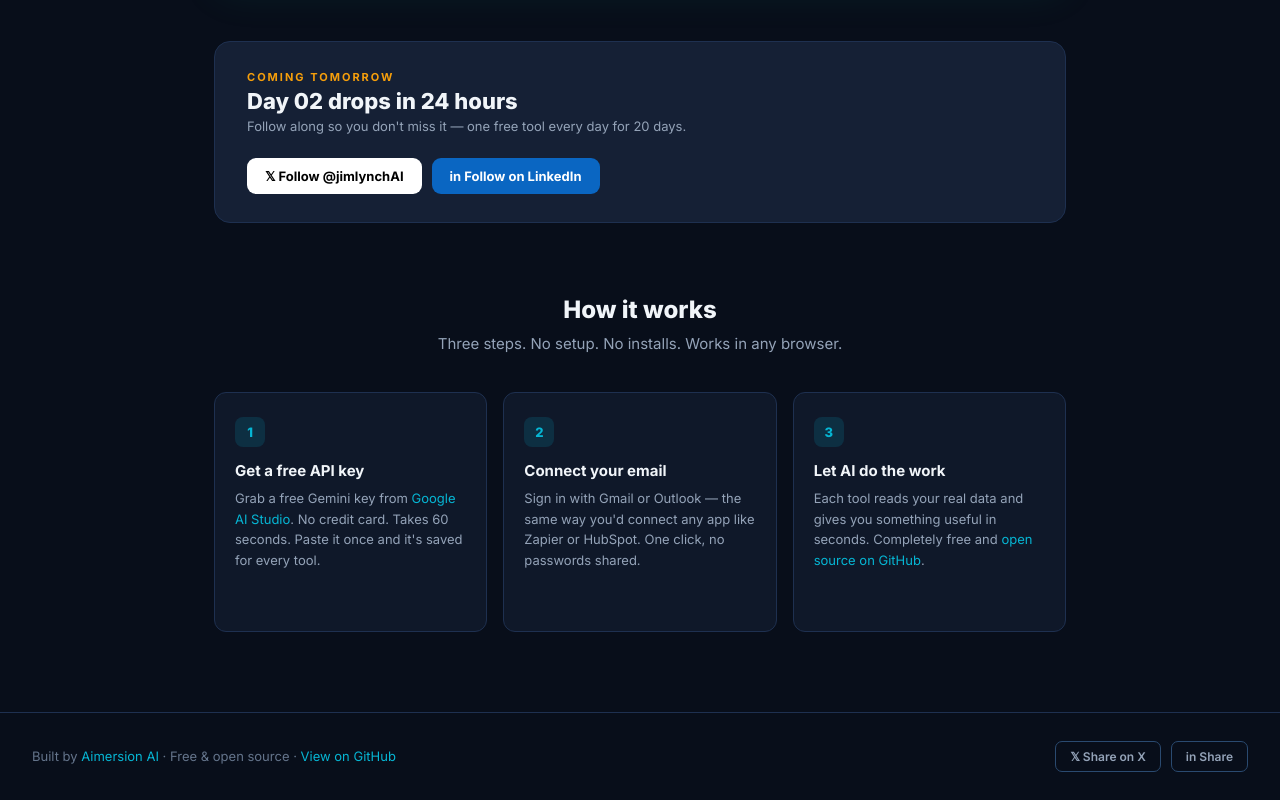
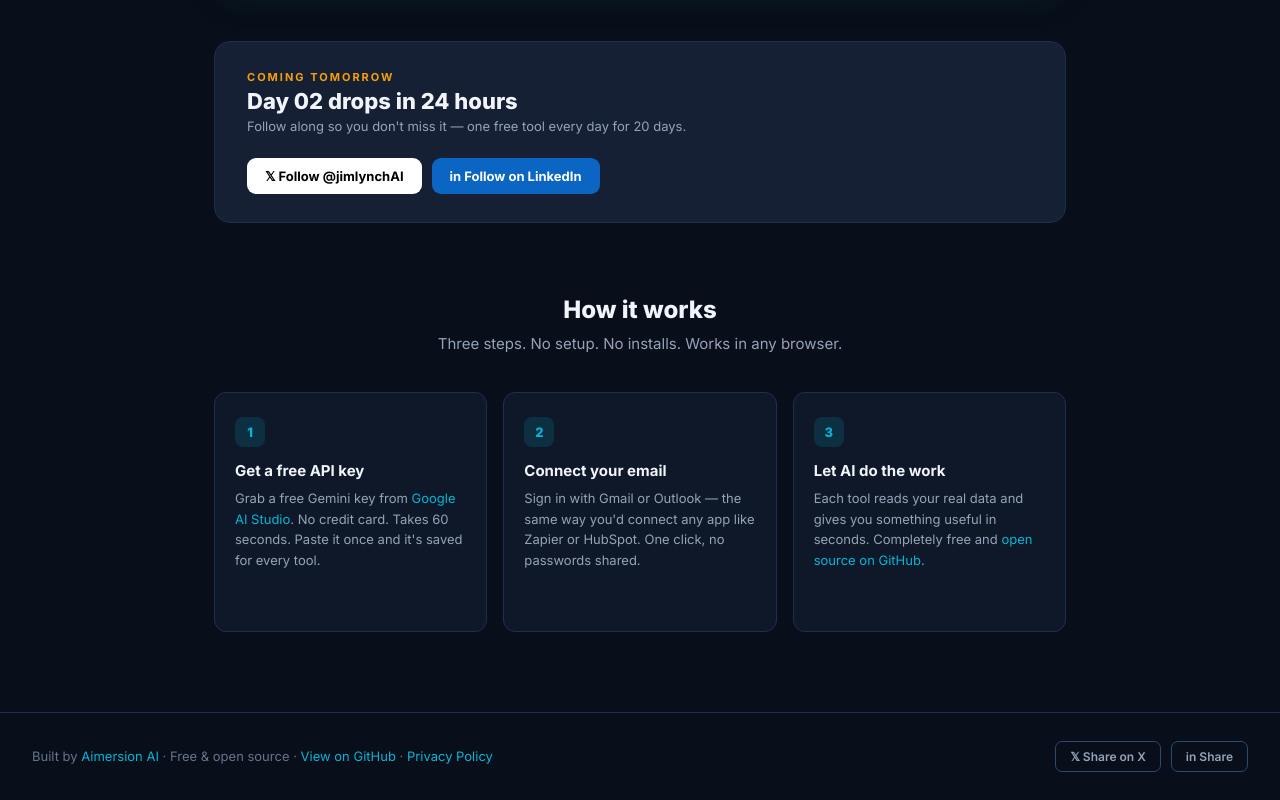
Before and after one commit to aimersion/ai-automations, a plain HTML site: page index.html in a window 1280 px wide. Shown: the part 1144-1944 px from the top of the page. Drawn offline with Linux system fonts and the light colour scheme.

Commit message:
Add privacy policy link to index.html footer

```diff
--- a/index.html
+++ b/index.html
@@ -519,7 +519,7 @@ twq('config','tw-r848k-r848k');
 
 <!-- ── Footer ── -->
 <footer>
-  <p>Built by <a href="https://aimersion.ai">Aimersion AI</a> · Free &amp; open source · <a href="https://github.com/aimersion/ai-automations" target="_blank">View on GitHub</a></p>
+  <p>Built by <a href="https://aimersion.ai">Aimersion AI</a> · Free &amp; open source · <a href="https://github.com/aimersion/ai-automations" target="_blank">View on GitHub</a> · <a href="privacy.html">Privacy Policy</a></p>
   <div class="footer-share">
     <a class="fsb" href="https://twitter.com/intent/tweet?text=A%20new%20free%20AI%20productivity%20tool%20drops%20every%20day%20for%2020%20days%20%E2%80%94%20connects%20to%20your%20real%20Gmail%20or%20Outlook%2C%20no%20account%20needed.%20Day%2001%20is%20live%20now%20%F0%9F%94%A5%20by%20%40jimlynchAI&url=https://aimersion.github.io/ai-automations/" target="_blank" rel="noopener">𝕏 Share on X</a>
     <a class="fsb" href="https://www.linkedin.com/sharing/share-offsite/?url=https://aimersion.github.io/ai-automations/" target="_blank" rel="noopener">in Share</a>
```
